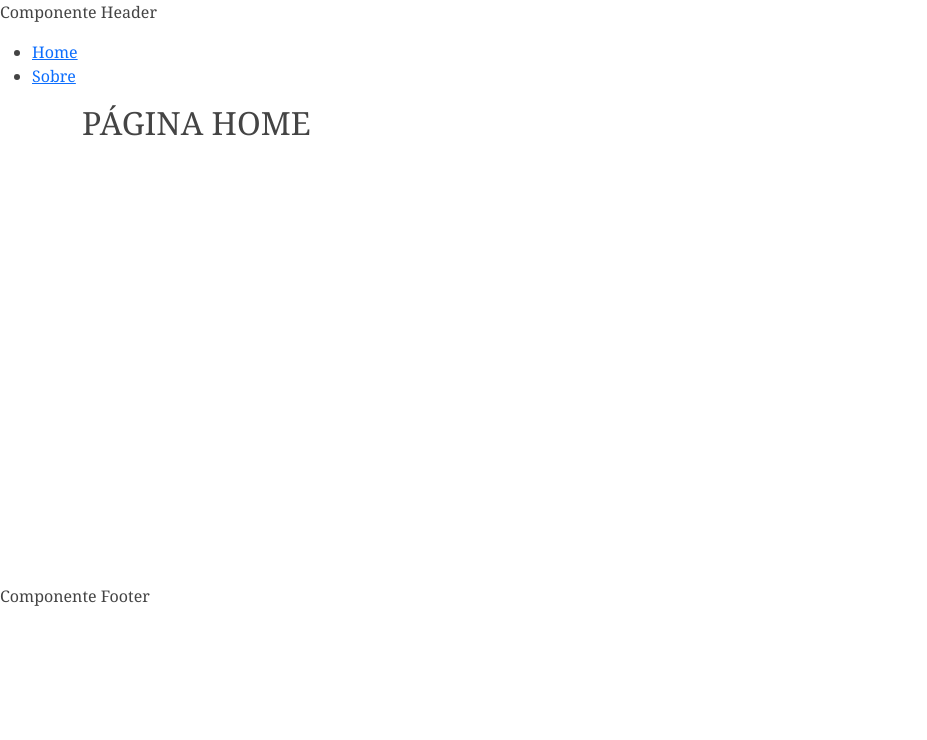
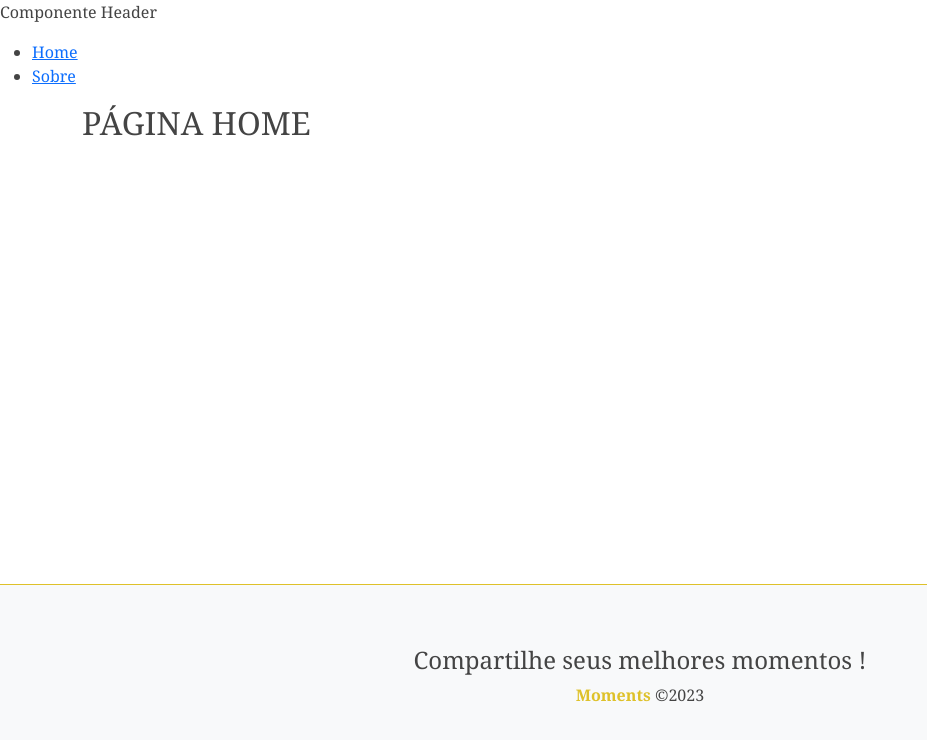
Before and after one commit to ernestopcaraujo/projectReviewAngular, an Angular app in the folder moments/: page / in a window 1280 px wide. Shown: the top 740 px of the page, without its empty margins (0-927 px from the left). Built offline with nearby package versions, Linux system fonts and the light colour scheme.

Commit message:
feat: created footer template

```diff
--- a/moments/src/app/components/footer/footer.component.html
+++ b/moments/src/app/components/footer/footer.component.html
@@ -1 +1,4 @@
-<p>Componente Footer</p>
+<footer class="bg-light">
+  <h4>Compartilhe seus melhores momentos !</h4>
+  <p><span>Moments</span>  &copy;2023</p>
+</footer>
```
